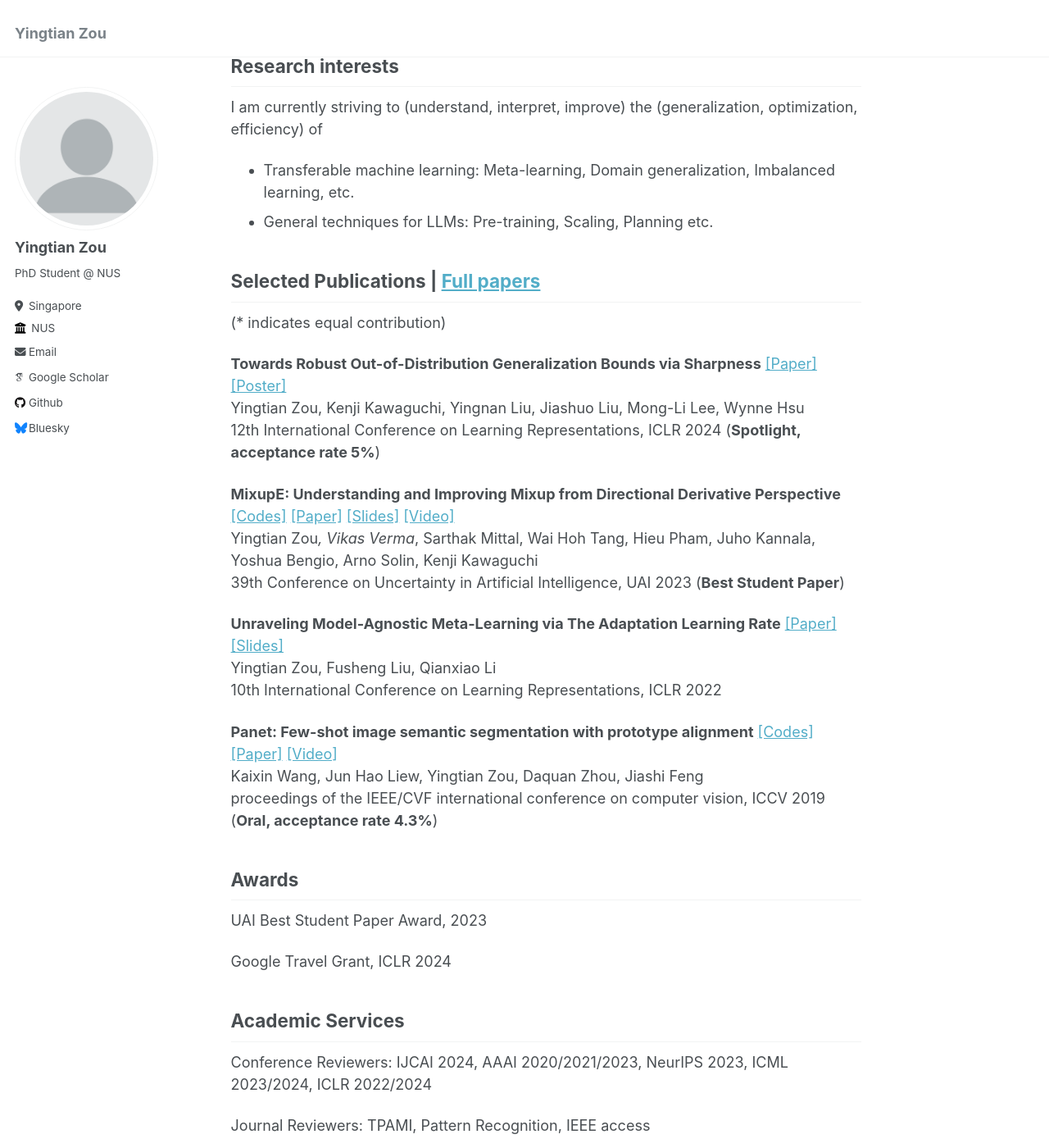
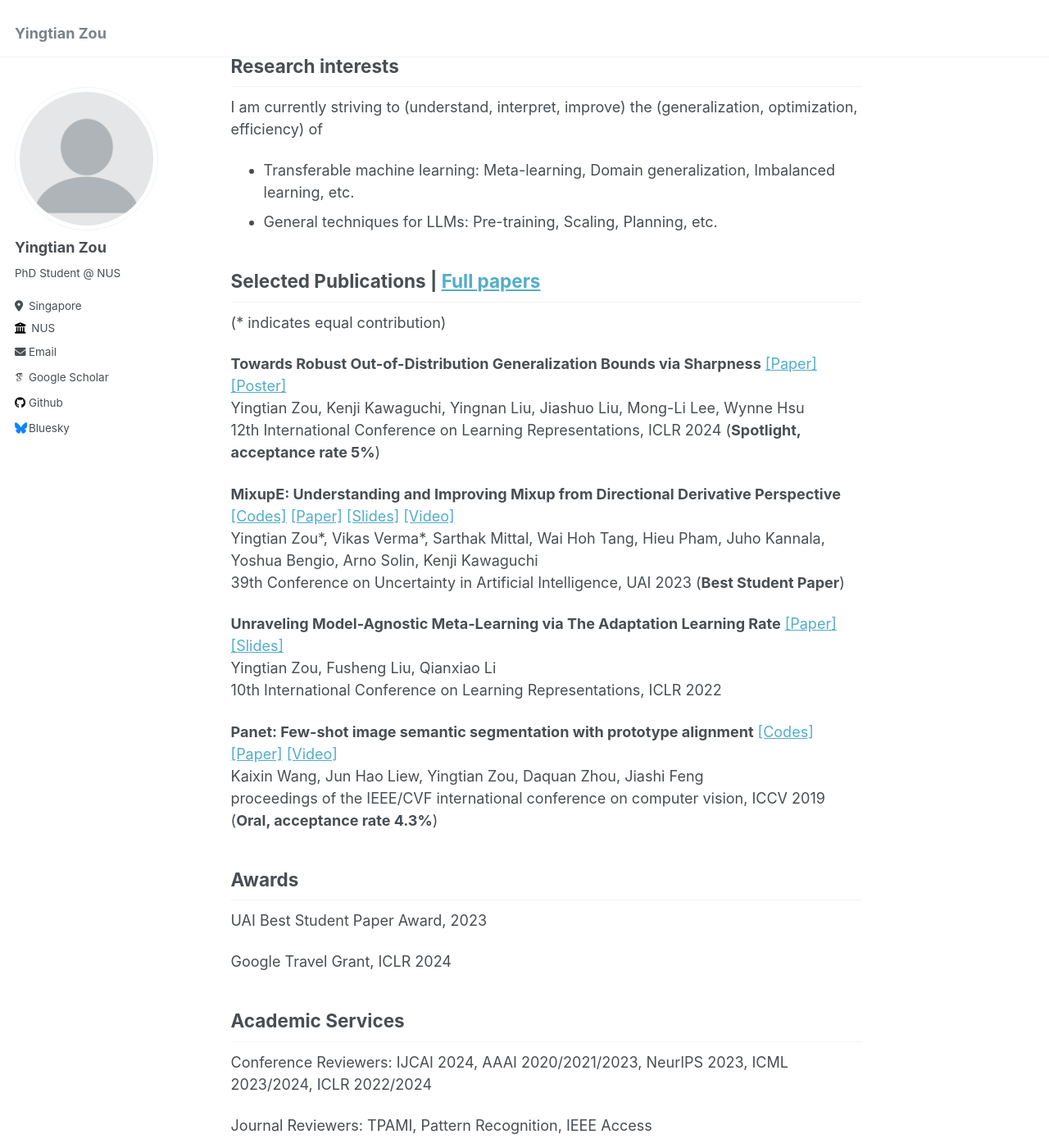
Before and after one commit to oneHuster/zyt.github.io, a Jekyll site: the page built from _pages/about.md, in a window 1280 px wide and 1400 px high, scrolled down 285 px. Shown: the whole window at 82% size. Built offline with Jekyll 4.4.1, drawn with Linux system fonts in a browser that asks for light colours; some web fonts are replaced.

```diff
--- a/_pages/about.md
+++ b/_pages/about.md
@@ -15,7 +15,7 @@ Research interests
 ------
 I am currently striving to (understand, interpret, improve) the (generalization, optimization, efficiency) of
 - Transferable machine learning: Meta-learning, Domain generalization, Imbalanced learning, etc.
-- General techniques for LLMs: Pre-training, Scaling, Planning etc.
+- General techniques for LLMs: Pre-training, Scaling, Planning, etc.
 
 
 
@@ -29,7 +29,7 @@ Yingtian Zou, Kenji Kawaguchi, Yingnan Liu, Jiashuo Liu, Mong-Li Lee, Wynne Hsu
 
 
 **MixupE: Understanding and Improving Mixup from Directional Derivative Perspective** [[Codes]](https://github.com/oneHuster/MixupE) [[Paper]](https://arxiv.org/abs/2212.13381) [[Slides]](https://www.auai.org/uai2023/oral_slides/129-oral-slides.pdf) [[Video]](https://www.youtube.com/watch?v=Fnwi35bNZbo) \
-Yingtian Zou*, Vikas Verma*, Sarthak Mittal, Wai Hoh Tang, Hieu Pham, Juho Kannala, Yoshua Bengio, Arno Solin, Kenji Kawaguchi \
+Yingtian Zou\*, Vikas Verma\*, Sarthak Mittal, Wai Hoh Tang, Hieu Pham, Juho Kannala, Yoshua Bengio, Arno Solin, Kenji Kawaguchi \
 39th Conference on Uncertainty in Artificial Intelligence, UAI 2023 (**Best Student Paper**)
 
 **Unraveling Model-Agnostic Meta-Learning via The Adaptation Learning Rate**  [[Paper]](https://openreview.net/forum?id=3rULBvOJ8D2) [[Slides]](https://iclr.cc/media/iclr-2022/Slides/6474_9IX5Ooq.pdf) \
@@ -54,4 +54,4 @@ Academic Services
 
 Conference Reviewers: IJCAI 2024, AAAI 2020/2021/2023, NeurIPS 2023, ICML 2023/2024, ICLR 2022/2024
 
-Journal Reviewers: TPAMI, Pattern Recognition, IEEE access
+Journal Reviewers: TPAMI, Pattern Recognition, IEEE Access
```
